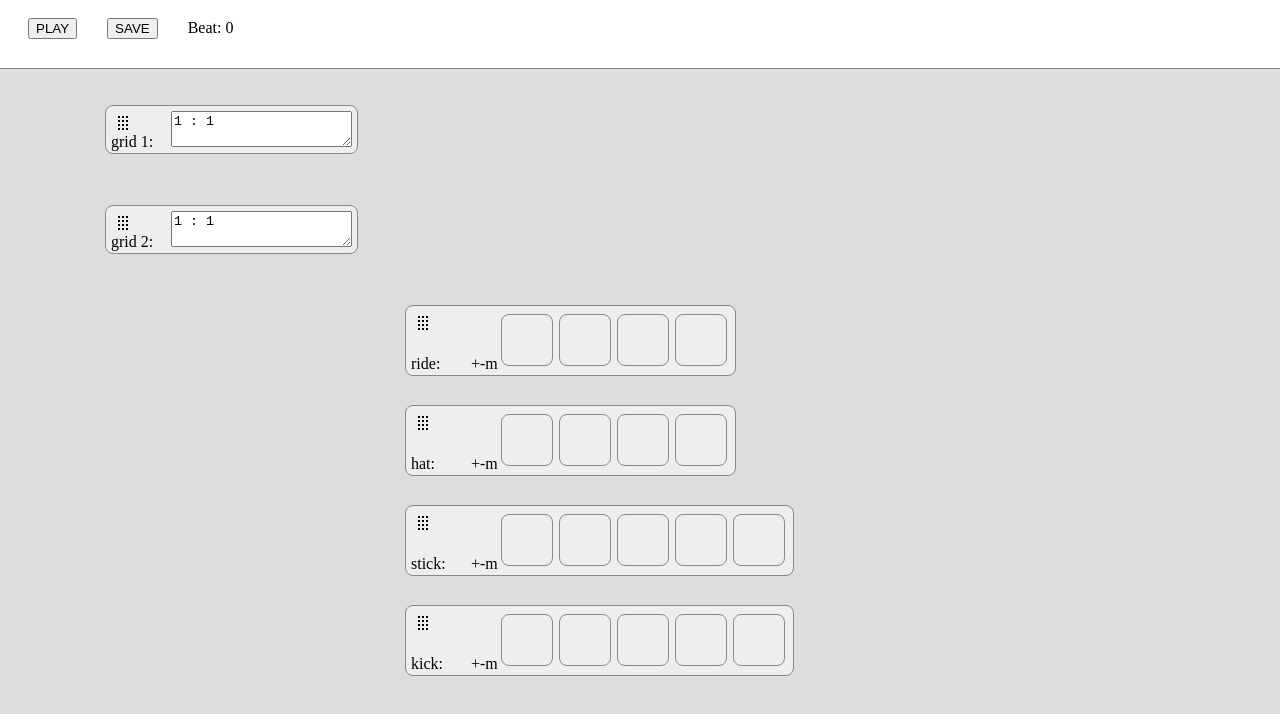
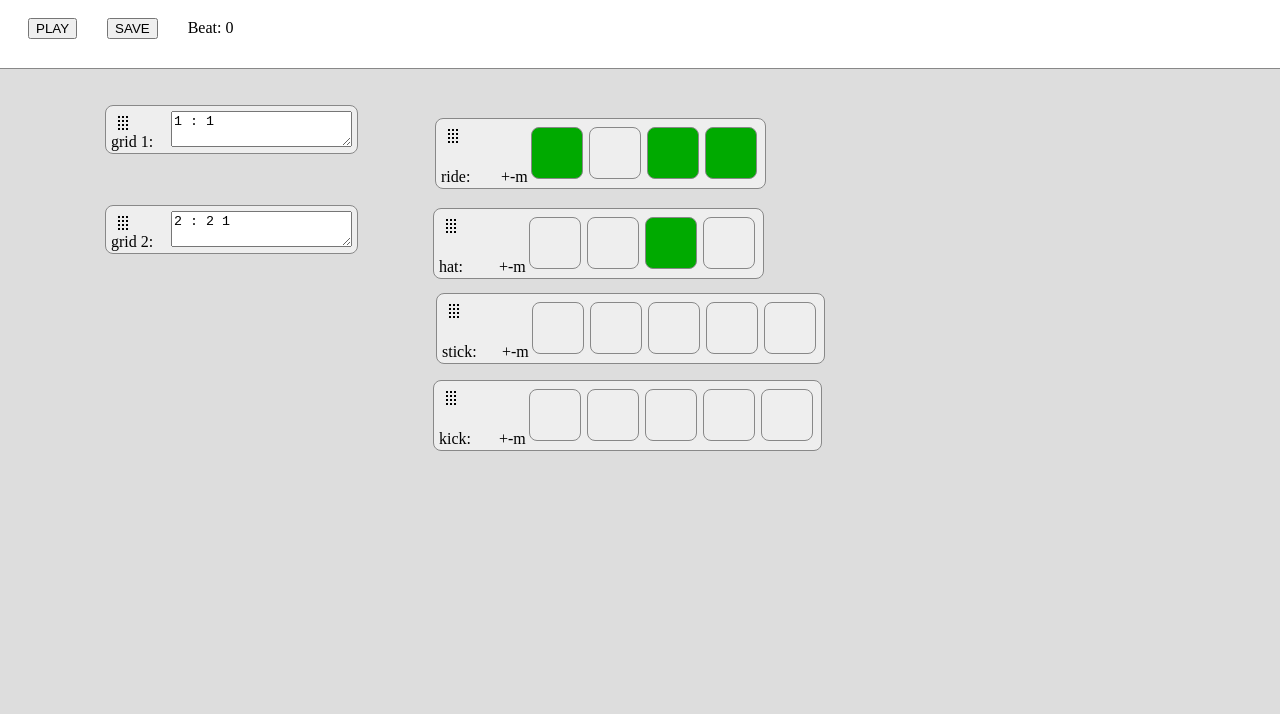
Before and after one commit to evogler/gridception, a React app: page / in a window 1280 px wide. Shown: the top 714 px of the page. Built offline with nearby package versions, Linux system fonts and the light colour scheme; no server answers.

Commit message:
Create working deserialize

```diff
--- a/src/components/App.jsx
+++ b/src/components/App.jsx
@@ -14,17 +14,56 @@ import Scheduler from '../scheduler.js';
 
 const scheduler = new Scheduler();
 
-const nodes = [];
-nodes.push(new RatioNode({ timeStr: '1 : 1' }));
-nodes[0].setSounding(false);
+const jsonStr = `[{"id":0,"aspects":{"times":[1.334, 0.666],"sounds":["sidestick-2"],"volumes":[1],"rates":[1],"statuses":["on"]},"parent":5,"children":[1,2,3,4],"sounding":false,"coords":[100,200],"text":"2 : 2 1","type":"ratioNode"},{"id":1,"aspects":{"times":[1,1,1,1],"sounds":["ride"],"volumes":[1],"rates":[1],"statuses":["on","off","on","on"]},"parent":0,"children":[],"sounding":true,"coords":[430,113],"type":"node"},{"id":2,"aspects":{"times":[1,1,1,1,1],"sounds":["kick"],"volumes":[1],"rates":[1],"statuses":["off","off","off","off","off"]},"parent":0,"children":[],"sounding":true,"coords":[428,375],"type":"node"},{"id":3,"aspects":{"times":[1,1,1,1],"sounds":["hat"],"volumes":[1],"rates":[1],"statuses":["off","off","on","off"]},"parent":0,"children":[],"sounding":true,"coords":[428,203],"type":"node"},{"id":4,"aspects":{"times":[1,1,1,1,1],"sounds":["sidestick-2"],"volumes":[1],"rates":[1],"statuses":["off","off","off","off","off"]},"parent":0,"children":[],"sounding":true,"coords":[431,288],"type":"node"},{"id":5,"aspects":{"times":[1],"sounds":["sidestick-2"],"volumes":[1],"rates":[1],"statuses":["on"]},"children":[0],"sounding":false,"coords":[100,100],"text":"1 : 1","type":"ratioNode"}]`;
 
-nodes.push(new Node());
-nodes[1].set('times', [1, 1, 1, 1]);
-nodes[1].set('statuses', ['off', 'off', 'off', 'off']);
-nodes[1].set('sounds', ['ride']);
-nodes[1].setParent(nodes[0]);
+const jsonData = JSON.parse(jsonStr);
 
-nodes.push(new Node());
+// console.log('json', jsonData);
+
+const nodes = {};
+
+// const nodesFromJson =
+
+for (const json of jsonData) {
+  console.log(json);
+  if (json.type === 'node') {
+    const n = new Node({ jsonData: json });
+    nodes[json.id] = n;
+    scheduler.addPart(n);
+  } else if (json.type === 'ratioNode') {
+    console.log('ratioNode');
+    const n = new RatioNode({ jsonData: json });
+    nodes[json.id] = n;
+    scheduler.addPart(n);
+  }
+}
+
+for (const node of Object.values(nodes)) {
+  if (Number.isInteger(node._parent)) {
+    node._parent = nodes[node._parent];
+  }
+  node._children = node._children.map(ch => nodes[ch]);
+}
+
+for (const node of Object.values(nodes)) {
+  node._setAbsoluteTimes();
+}
+
+
+window.nodes = nodes;
+
+
+
+// nodes.push(new RatioNode({ timeStr: '1 : 1' }));
+// nodes[0].setSounding(false);
+
+// nodes.push(new Node());
+// nodes[1].set('times', [1, 1, 1, 1]);
+// nodes[1].set('statuses', ['off', 'off', 'off', 'off']);
+// nodes[1].set('sounds', ['ride']);
+// nodes[1].setParent(nodes[0]);
+
+/* nodes.push(new Node());
 nodes[2].set('times', [1, 1, 1, 1, 1]);
 nodes[2].set('statuses', ['off', 'off', 'off', 'off', 'off']);
 nodes[2].set('sounds', ['kick']);
@@ -44,21 +83,21 @@ nodes[4].setParent(nodes[0]);
 
 nodes.push(new RatioNode({ timeStr: '1 : 1'}));
 nodes[5].setSounding(false);
-nodes[0].setParent(nodes[5]);
+nodes[0].setParent(nodes[5]); */
 
-scheduler.addPart(nodes[0]);
-scheduler.addPart(nodes[1]);
-scheduler.addPart(nodes[2]);
-scheduler.addPart(nodes[3]);
-scheduler.addPart(nodes[4]);
-scheduler.addPart(nodes[5]);
+// scheduler.addPart(nodes[0]);
+// scheduler.addPart(nodes[1]);
+// scheduler.addPart(nodes[2]);
+// scheduler.addPart(nodes[3]);
+// scheduler.addPart(nodes[4]);
+// scheduler.addPart(nodes[5]);
 
 const App = (props) => {
   const updateActive = (id, val) => {
     setActives(acts => ({ ...acts, [id]: val }));
   }
 
-  const [actives, setActives] = useState(Object.fromEntries(nodes.map(node => [node.id, 1])));
+  const [actives, setActives] = useState(Object.fromEntries(Object.values(nodes).map(node => [node.id, 1])));
   const [currentTime, setCurrentTime] = useState(0);
 
   const updatePart = partIndex => index => {
@@ -77,7 +116,8 @@ const App = (props) => {
 
 
   const save = () => {
-    nodes.forEach(node => console.log(node.toJson()));
+    const json = nodes.map(node => node.toJson());
+    console.log(JSON.stringify(json));
   }
 
   return (
--- a/src/components/HorizontalGrid.jsx
+++ b/src/components/HorizontalGrid.jsx
@@ -6,6 +6,7 @@ import GridCell from './GridCell.jsx';
 const HorizontalGrid = ({ status, update, label, node, active,
   startCoords, lengthen, shorten, mute }) => {
 
+  startCoords = node._coords ? node._coords : startCoords;
   const [x, y, drag] = useDrag(...startCoords, node);
 
   const [muted, setMuted] = useState(false);
--- a/src/components/RatioBox.jsx
+++ b/src/components/RatioBox.jsx
@@ -5,6 +5,7 @@ import DragIcon from './DragIcon.jsx';
 const toggle = (x) => x === 'on' ? 'off' : 'on';
 
 const RatioBox = ({ label, node, coords = [0, 0] }) => {
+  coords = node._coords ? node._coords : coords;
   const [x, y, drag] = useDrag(...coords, node);
   return (
     <div className="ratio-box" style={{ left: x, top: y }} >
@@ -16,7 +17,7 @@ const RatioBox = ({ label, node, coords = [0, 0] }) => {
           console.log(e.target.value);
         }}
       >
-        1 : 1
+        {node._text}
       </textarea>
     </div>
   );
--- a/src/components/SoundGrid.jsx
+++ b/src/components/SoundGrid.jsx
@@ -10,7 +10,6 @@ const SoundGrid = ({ label, node, coords }) => {
       status={node._aspects.statuses}
       update={i => {
         node.updateIn('statuses', i, toggle);
-        console.log(node._aspects.statuses);
       }}
       node={node}
       active={-1}
--- a/src/node.js
+++ b/src/node.js
@@ -4,11 +4,12 @@ import nodeDefaults from './nodedefaults.js';
 class Node {
   constructor({ times, jsonData } = {}) {
     if (jsonData) {
-       const { id, aspects, parent, children, sounding } = jsonData;
+       const { id, aspects, parent, children, sounding, coords } = jsonData;
        this._parent = parent;
        this._children = children;
        this._aspects = aspects;
        this._sounding = sounding;
+       this._coords = coords;
        this.id = id;
        return;
     }
@@ -26,14 +27,15 @@ class Node {
   }
 
   toJson() {
-    return JSON.stringify({
+    return {
       id: this.id,
       aspects: this._aspects,
       parent: this._parent?.id,
       children: this._children.map(ch => ch.id),
       sounding: this._sounding,
       coords: this._coords,
-    })
+      type: 'node',
+    };
   }
 
   setParent(parent) {
@@ -91,12 +93,16 @@ class Node {
   }
 
   _getOwnTime(index) {
+    if (!this._absoluteTimes) {
+      this._setAbsoluteTimes();
+    }
     let time = this._timePeriod * Math.floor(index / this._absoluteTimes.length);
     time += this._absoluteTimes[index % this._absoluteTimes.length];
     return time;
   }
 
   _resetTimeCache() {
+    // console.log('resetTimeCache', this.id);
     this._timeCache = [];
     this._children.map(ch => ch._resetTimeCache());
     // console.log('reset time cache', this.id);
--- a/src/rationode.js
+++ b/src/rationode.js
@@ -4,12 +4,42 @@ import { sum } from './util.js';
 class RatioNode extends Node {
   constructor({ timeStr, jsonData } = {}) {
     super({ });
+    if (jsonData) {
+      const { id, aspects, parent, children, sounding, text, coords } = jsonData;
+      this._parent = parent;
+      this._children = children;
+      this._aspects = aspects;
+      this._sounding = sounding;
+      this._text = text;
+      this._coords = coords;
+      this.id = id;
+      return;
+   }
+
+
     if (timeStr) {
       this.setTime(timeStr);
     }
+    console.log('RatioNode constructor should have aspects', this._aspects);
+  }
+
+  toJson() {
+    return {
+      id: this.id,
+      aspects: this._aspects,
+      parent: this._parent?.id,
+      children: this._children.map(ch => ch.id),
+      sounding: this._sounding,
+      coords: this._coords,
+      text: this._text,
+      type: 'ratioNode',
+    };
   }
 
   setTime(str) {
+    // debugger;
+    console.log("setTime", str);
+    this._text = str;
     let times = str.split(' ');
     times = times.map(Number).filter(x => x);
     const period = times.shift();
```
